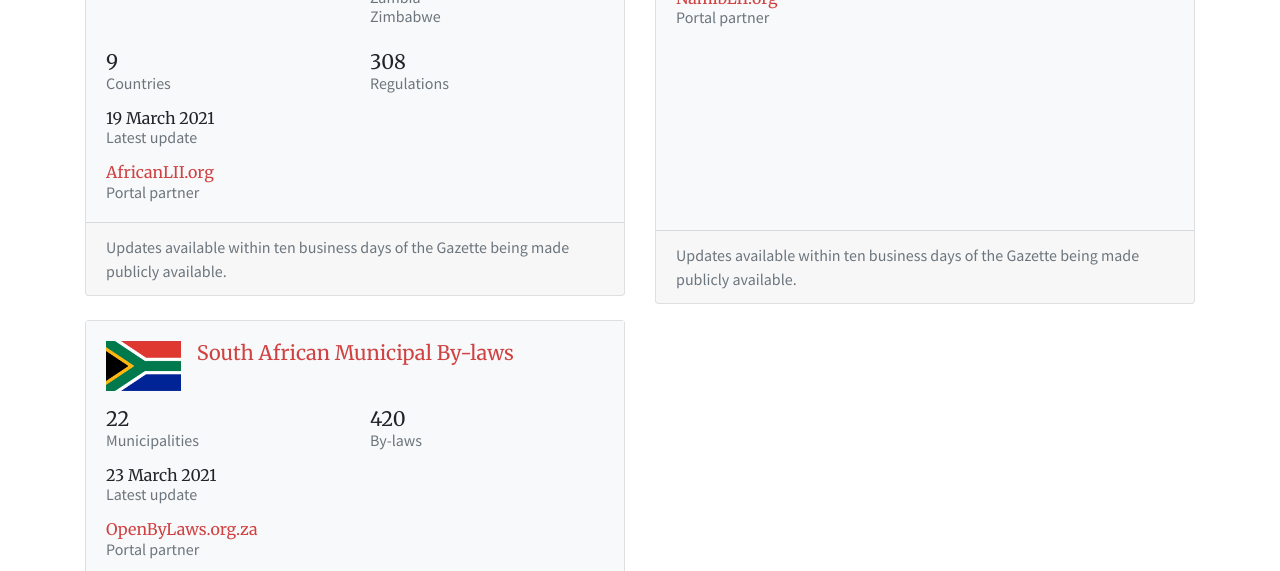
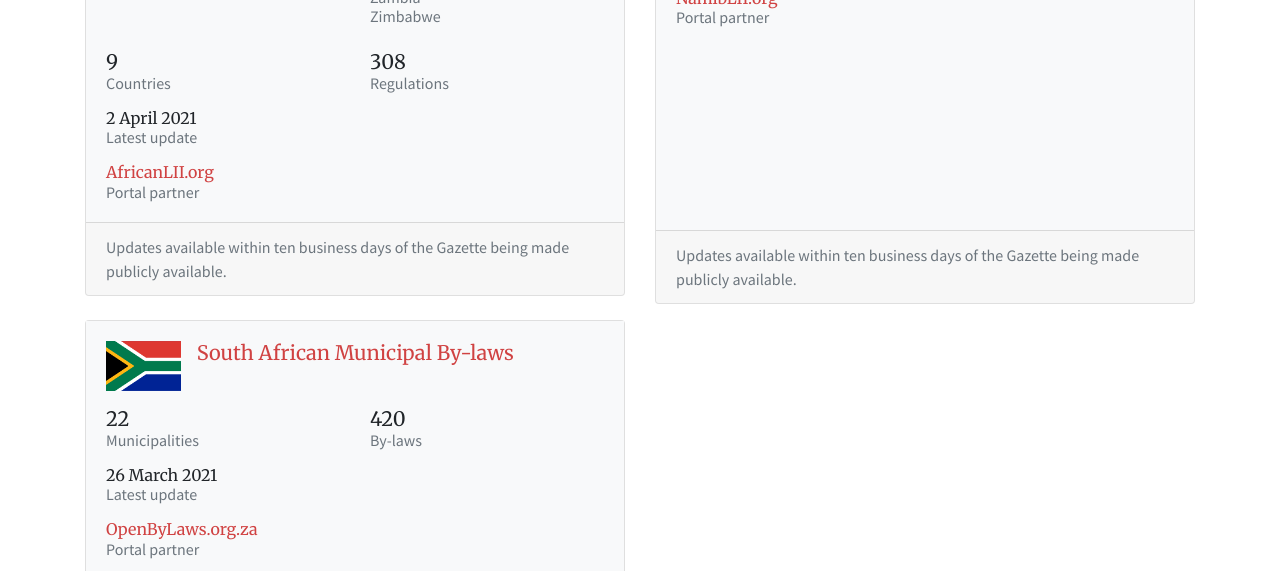
Before and after one commit to laws-africa/laws-africa.github.io, a Jekyll site: the page built from commons.markdown, in a window 1280 px wide and 900 px high, scrolled down 769 px. Shown: the part 152-723 px from the top of the window. Built offline with Jekyll 4.4.1, drawn with Linux system fonts in a browser that asks for light colours; nearby versions of some CDN libraries.

Commit message:
Updated stats via TravisCI

```diff
--- a/_data/commons.json
+++ b/_data/commons.json
@@ -1,6 +1,6 @@
 {
   "covid19": {
-    "as_at_date": "2021-03-19",
+    "as_at_date": "2021-04-02",
     "n_countries": 9,
     "n_principal": 308
   },
@@ -10,7 +10,7 @@
     "n_stubs": 1239
   },
   "za": {
-    "as_at_date": "2021-03-23",
+    "as_at_date": "2021-03-26",
     "n_bylaws": 420,
     "n_municipalities": 22
   }
```
